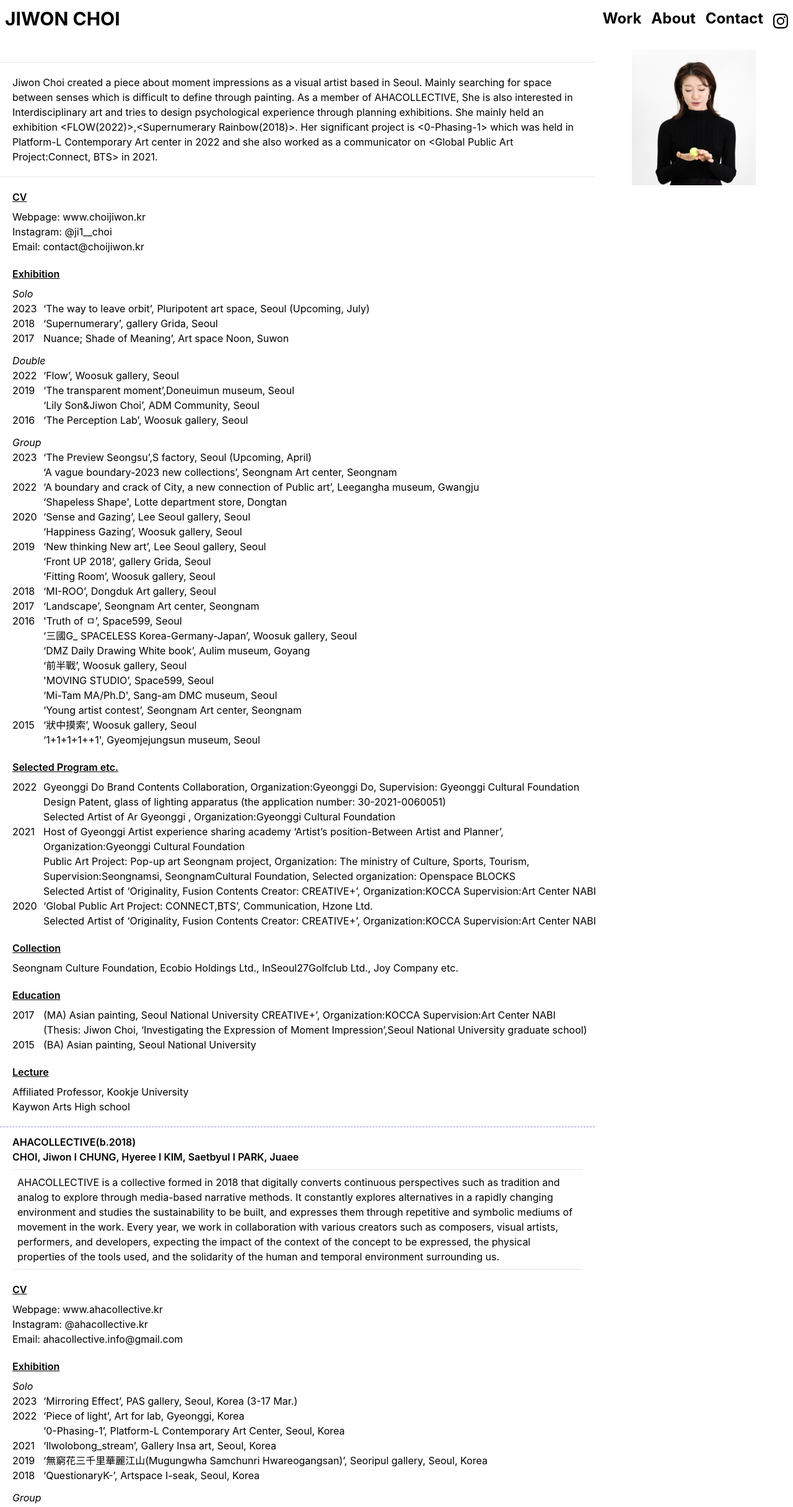
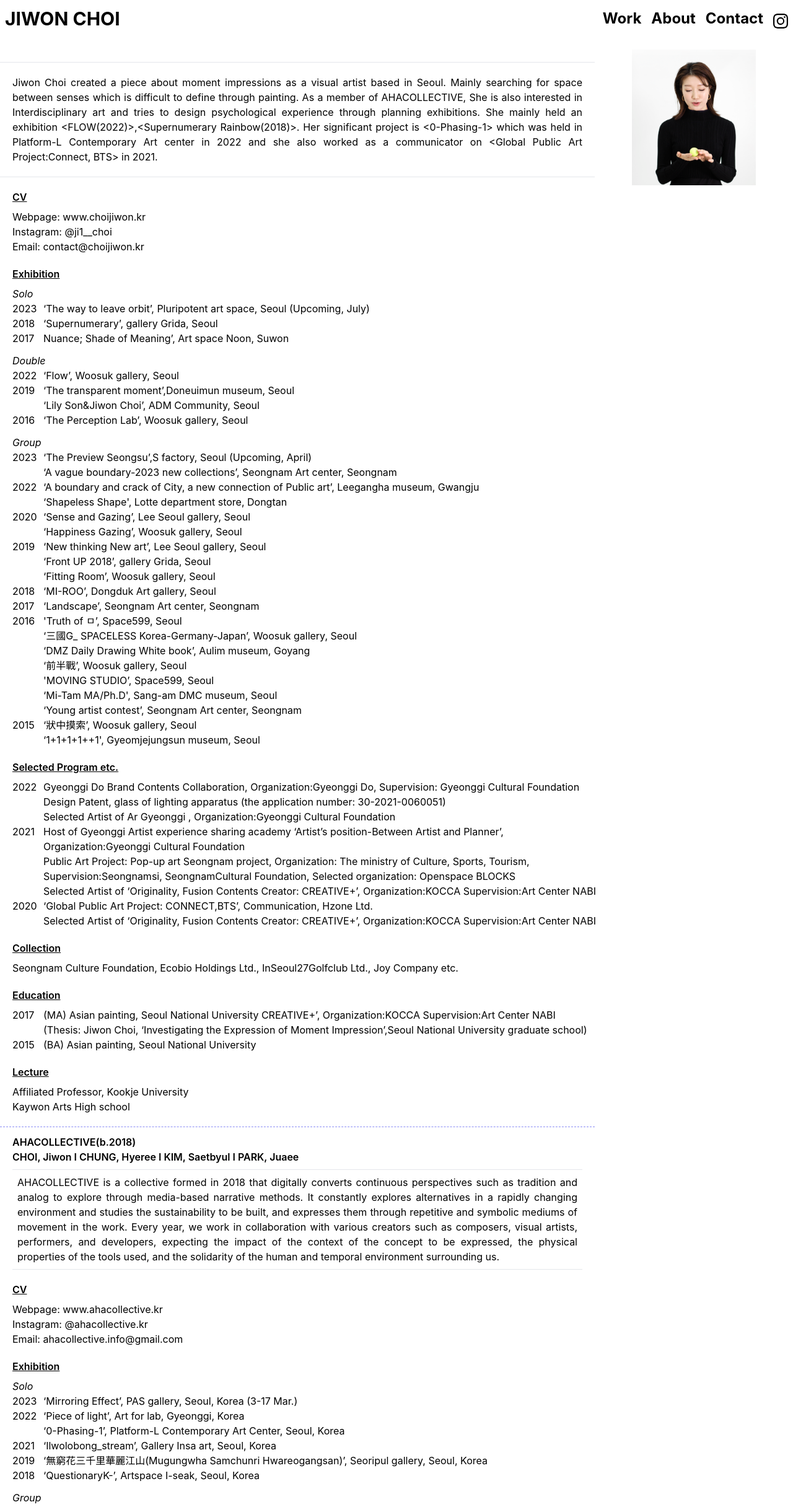
Before and after one commit to ddungpal/portfolio-jiwon, a React (Create React App) app: page /about in a window 1280 px wide. Shown: the top 2432 px of the page at 62% size. Built offline with nearby package versions, Linux system fonts and the light colour scheme; no server answers.

Commit message:
update about text align

```diff
--- a/src/pages/About.jsx
+++ b/src/pages/About.jsx
@@ -13,7 +13,7 @@ export default function About() {
         </div>
         <div className="lg:w-3/4">
           <hr className="mt-5" />
-          <p className="p-5 line-clamp">
+          <p className="p-5 line-clamp text-justify">
             Jiwon Choi created a piece about moment impressions as a visual
             artist based in Seoul. Mainly searching for space between senses
             which is difficult to define through painting. As a member of
@@ -275,7 +275,7 @@ export default function About() {
               CHOI, Jiwon I CHUNG, Hyeree I KIM, Saetbyul I PARK, Juaee
             </p>
             <hr className="mt-2" />
-            <p className="p-2 line-clamp">
+            <p className="p-2 line-clamp text-justify">
               AHACOLLECTIVE is a collective formed in 2018 that digitally
               converts continuous perspectives such as tradition and analog to
               explore through media-based narrative methods. It constantly
```
